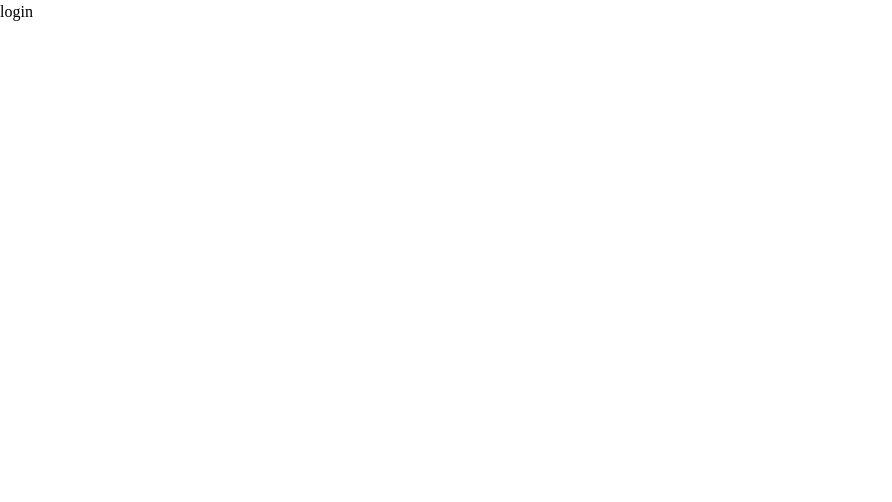
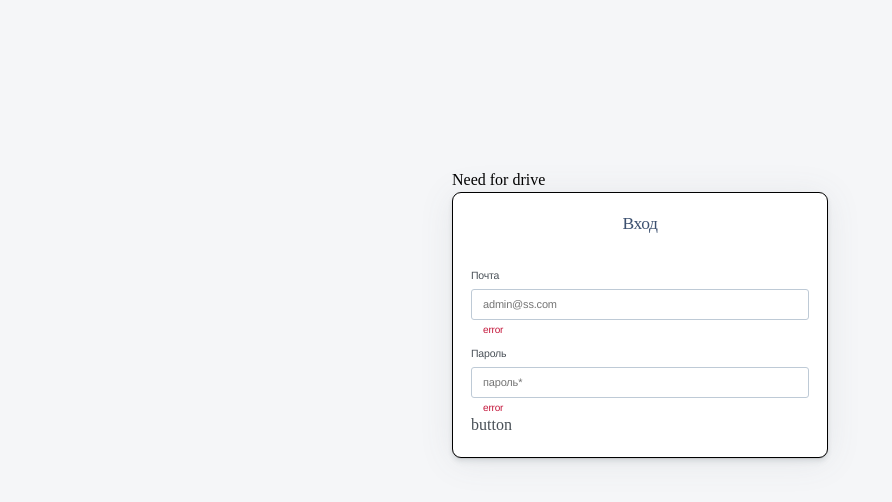
Before and after one commit to Zamdikhanov/carsharing-admin, a React (Create React App) app: page / in a window 1280 px wide. Shown: the top 502 px of the page, without its empty margins (0-892 px from the left). Built offline with nearby package versions, Linux system fonts and the light colour scheme.

Commit message:
V-07 start work

```diff
--- a/package.json
+++ b/package.json
@@ -8,6 +8,7 @@
     "@testing-library/user-event": "^13.5.0",
     "react": "^17.0.2",
     "react-dom": "^17.0.2",
+    "react-router-dom": "^6.2.2",
     "react-scripts": "5.0.0",
     "sass": "^1.49.9",
     "web-vitals": "^2.1.4"
--- a/src/App.jsx
+++ b/src/App.jsx
@@ -1,5 +1,14 @@
+import { Route, Routes } from "react-router-dom";
+import LoginPage from "./pages/LoginPage/LoginPage";
+
 function App() {
-  return <div className="App">login</div>;
+  return (
+    <div className="App">
+      <Routes>
+        <Route path="/" element={<LoginPage />} />
+      </Routes>
+    </div>
+  );
 }
 
 export default App;
--- a/src/index.js
+++ b/src/index.js
@@ -1,11 +1,14 @@
 import React from "react";
 import ReactDOM from "react-dom";
+import { BrowserRouter } from "react-router-dom";
 import "./styles/reset.css";
 import App from "./App";
 
 ReactDOM.render(
   <React.StrictMode>
-    <App />
+    <BrowserRouter>
+      <App />
+    </BrowserRouter>
   </React.StrictMode>,
   document.getElementById("root")
 );
--- /dev/null
+++ b/src/pages/LoginPage/LoginPage.jsx
@@ -0,0 +1,27 @@
+import css from "./LoginPage.module.scss";
+
+function LoginPage() {
+  return (
+    <div className={css.container}>
+      <div className={css.block}>
+        <header className={css.block_header}>Need for drive</header>
+        <main className={css.card}>
+          <h3 className={css.card_header}>Вход</h3>
+          <label className={css.input_label}>
+            <span>Почта</span>
+            <input type="text" placeholder="admin@ss.com" />
+            <div>error</div>
+          </label>
+          <label className={css.input_label}>
+            <span>Пароль</span>
+            <input type="password" placeholder="пароль*" />
+            <div>error</div>
+          </label>
+          <div>button</div>
+        </main>
+      </div>
+    </div>
+  );
+}
+
+export default LoginPage;
--- /dev/null
+++ b/src/pages/LoginPage/LoginPage.module.scss
@@ -0,0 +1,70 @@
+@import "../../styles/variabless";
+.container {
+    background-color: $color_background_admin;
+    min-height: 100vh;
+    width: 100vw;
+    padding-top: 168px;
+}
+
+.block {
+    margin: 0px auto;
+    width: 376px;
+}
+
+.card {
+    background-color: #fff;
+    color: $color_main_text;
+    box-shadow: 0px 1px 0px rgba(90, 97, 105, 0.11), 0px 2px 4px rgba(90, 97, 105, 0.12), 0px 5px 5px rgba(90, 97, 105, 0.06), 0px 3.5px 35px rgba(90, 97, 105, 0.1);
+    border-radius: 9px;
+    padding: 20px 18px;
+    border: 1px solid black;
+    &_header {
+        text-align: center;
+        margin-bottom: 36px;
+        font-weight: 400;
+        font-size: 17.5px;
+        line-height: 20px;
+        letter-spacing: -0.4375px;
+        color: $color_title_text;
+    }
+}
+
+.input_label {
+    display: block;
+    position: relative;
+    width: 100%;
+    height: 66px;
+    font-family: "Helvetica";
+    font-style: normal;
+    font-weight: 400;
+    & span {
+        display: block;
+        font-size: 10.5px;
+        line-height: 12px;
+        letter-spacing: -0.18421px;
+        margin-bottom: 8px;
+    }
+    & input {
+        font-size: 11px;
+        line-height: 13px;
+        letter-spacing: -0.175439px;
+        padding: 8px 11px;
+        width: 100%;
+        border: 0.5px solid #becad6;
+        border-radius: 3px;
+    }
+    & div {
+        position: absolute;
+        content: "";
+        bottom: 0;
+        left: 12px;
+        width: calc(100% - 12px);
+        font-size: 10px;
+        line-height: 11px;
+        letter-spacing: -0.175439px;
+        color: $color_alert;
+    }
+    &+.input_label {
+        margin-top: 12px;
+    }
+}
--- a/src/styles/_variabless.scss
+++ b/src/styles/_variabless.scss
@@ -4,3 +4,6 @@ $color_main_black: #121212;
 $color_gray_dark: #999999;
 $color_gray_light: #eeeeee;
 $color_background_admin: #f5f6f8;
+$color_title_text: #3d5170;
+$color_main_text: #495057;
+$color_alert: #c4183c;
```
Also changed, not shown: src/assets/logo.svg (added), 1 other file (tests, documents, lock files or other folders).
